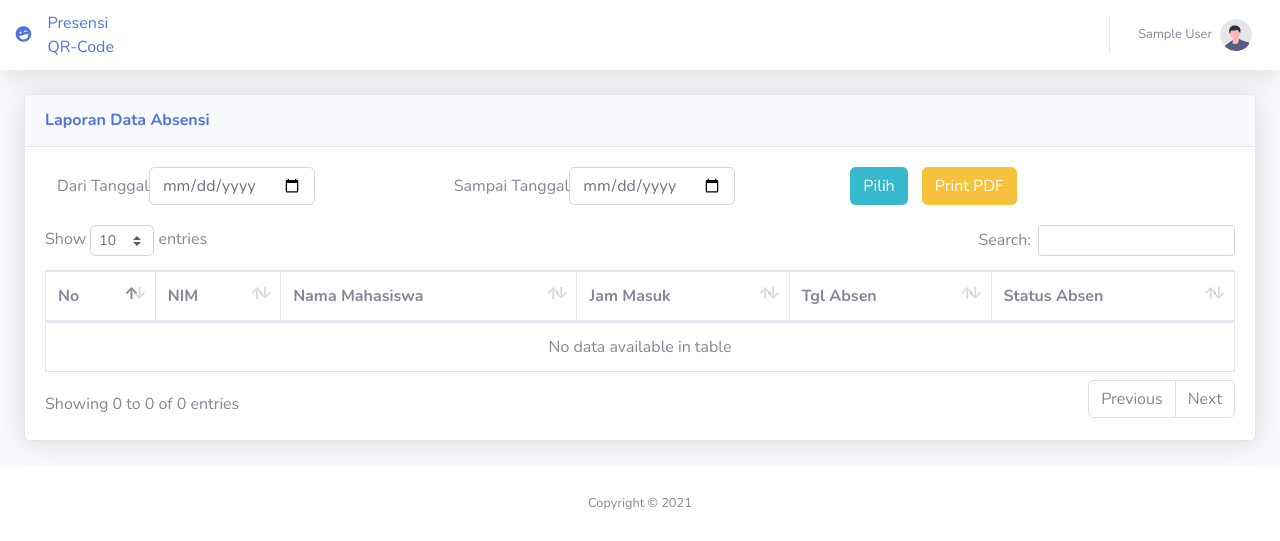
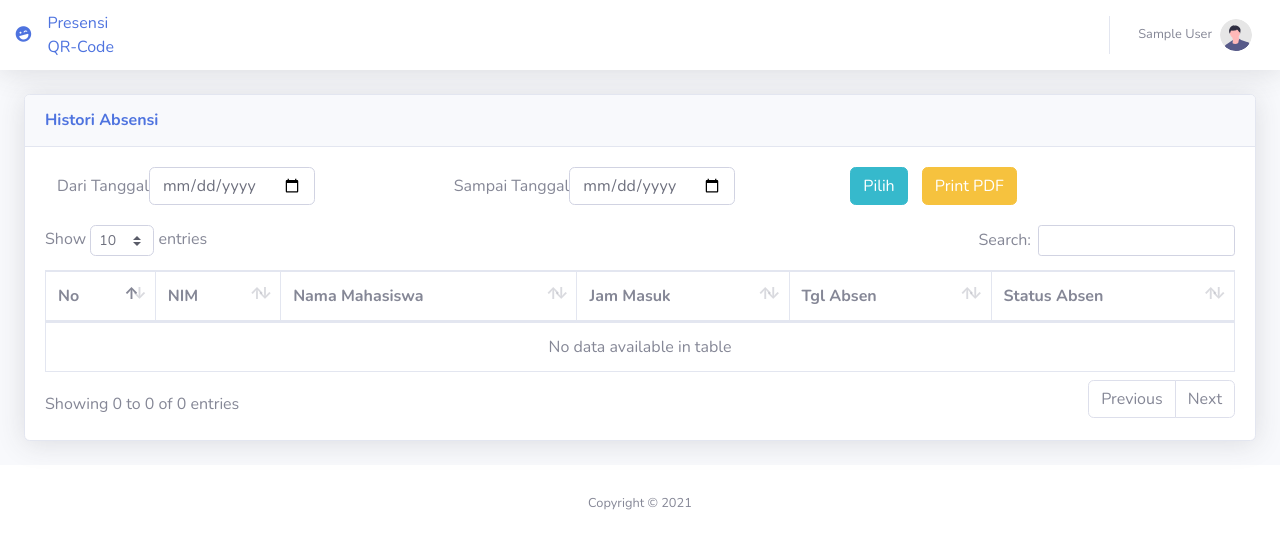
Before and after one commit to donisapu/presensi_qrcode, a CodeIgniter app: page /database/mahasiswa/histori in a window 1280 px wide. Shown: the top 541 px of the page. Run offline with CodeIgniter, Linux system fonts and the light colour scheme; the visitor is signed in with stand-in values (Sample User, id 1); data comes from the database, SQL or seed files in the repository; data that the repository does not hold is empty.

Commit message:
wikibbvv

```diff
--- a/application/views/mahasiswa/histori.php
+++ b/application/views/mahasiswa/histori.php
@@ -3,7 +3,7 @@
     <!-- DataTales Example -->
     <div class="card shadow mb-4">
         <div class="card-header py-3">
-            <h6 class="m-0 font-weight-bold text-primary">Laporan Data Absensi</h6>
+            <h6 class="m-0 font-weight-bold text-primary">Histori Absensi</h6>
         </div>
         <div class="card-body">
             <form style="padding-bottom:20px;" class="form-inline" method="get" action="<?php echo site_url('admin/laporan_absen'); ?>" style="padding-bottom:20px;">
```
